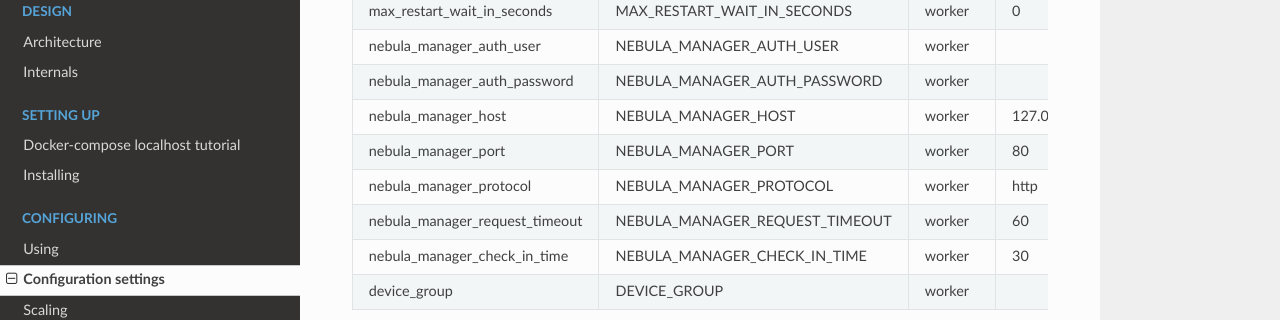
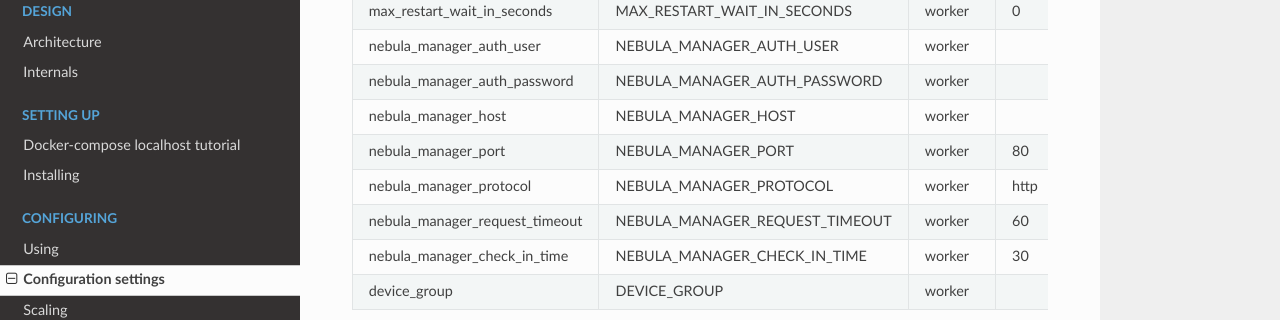
Before and after one commit to nebula-orchestrator/docs, an MkDocs documentation site: the page built from docs/config.md, in a window 1280 px wide and 900 px high, scrolled down 1274 px. Shown: the part 151-471 px from the top of the window. Built offline with MkDocs 1.6.1, drawn with Linux system fonts in a browser that asks for light colours; nearby versions of some CDN libraries; old or Windows-style settings are respelled for this version of MkDocs.

Commit message:
removing default nebula_manager_host 127.0.0.1 config

```diff
--- a/docs/config.md
+++ b/docs/config.md
@@ -46,7 +46,7 @@ The following table shows the config variables used to set nebula worker & manag
 | max_restart_wait_in_seconds        | MAX_RESTART_WAIT_IN_SECONDS     | worker                      | 0                            | 5                                                                                                                    | int    | maximum time (in seconds) each worker server will wait before reloading the containers in case of restart\update (minimum time hard coded to 0 and each worker server will randomly choose between the that range to spread load on on the managers to avoid a roaring hoard)                           | yes      |
 | nebula_manager_auth_user           | NEBULA_MANAGER_AUTH_USER        | worker                      |                              | admin                                                                                                                | string | the basic auth user used to secure the manager - unless you set basic_auth_enabled=false you must configure it                                                                                                                                                                             | no       |
 | nebula_manager_auth_password       | NEBULA_MANAGER_AUTH_PASSWORD    | worker                      |                              | P@ssw0rd                                                                                                             | string | the basic auth password used to secure  manager - unless you set basic_auth_enabled=false you must configure it                                                                                                                                                                            | no       |
-| nebula_manager_host                | NEBULA_MANAGER_HOST             | worker                      | 127.0.0.1                    | mynebulaapi.exampledomain.com                                                                                        | string | the FQDN\IP of the Nebula manager                                                                                                                                                                                                                                                          | yes      |
+| nebula_manager_host                | NEBULA_MANAGER_HOST             | worker                      |                              | mynebulaapi.exampledomain.com                                                                                        | string | the FQDN\IP of the Nebula manager                                                                                                                                                                                                                                                          | yes      |
 | nebula_manager_port                | NEBULA_MANAGER_PORT             | worker                      | 80                           | 80                                                                                                                   | int    | the port of the Nebula manager                                                                                                                                                                                                                                                             | yes      |
 | nebula_manager_protocol            | NEBULA_MANAGER_PROTOCOL         | worker                      | http                         | http                                                                                                                 | string | protocol used to contact the Nebula manager - http or https                                                                                                                                                                                                                                | yes      |
 | nebula_manager_request_timeout     | NEBULA_MANAGER_REQUEST_TIMEOUT  | worker                      | 60                           | 60                                                                                                                   | int    | the time (in seconds) to wait for a response from the Nebula manager before timing out                                                                                                                                                                                                                  | yes      |
```
